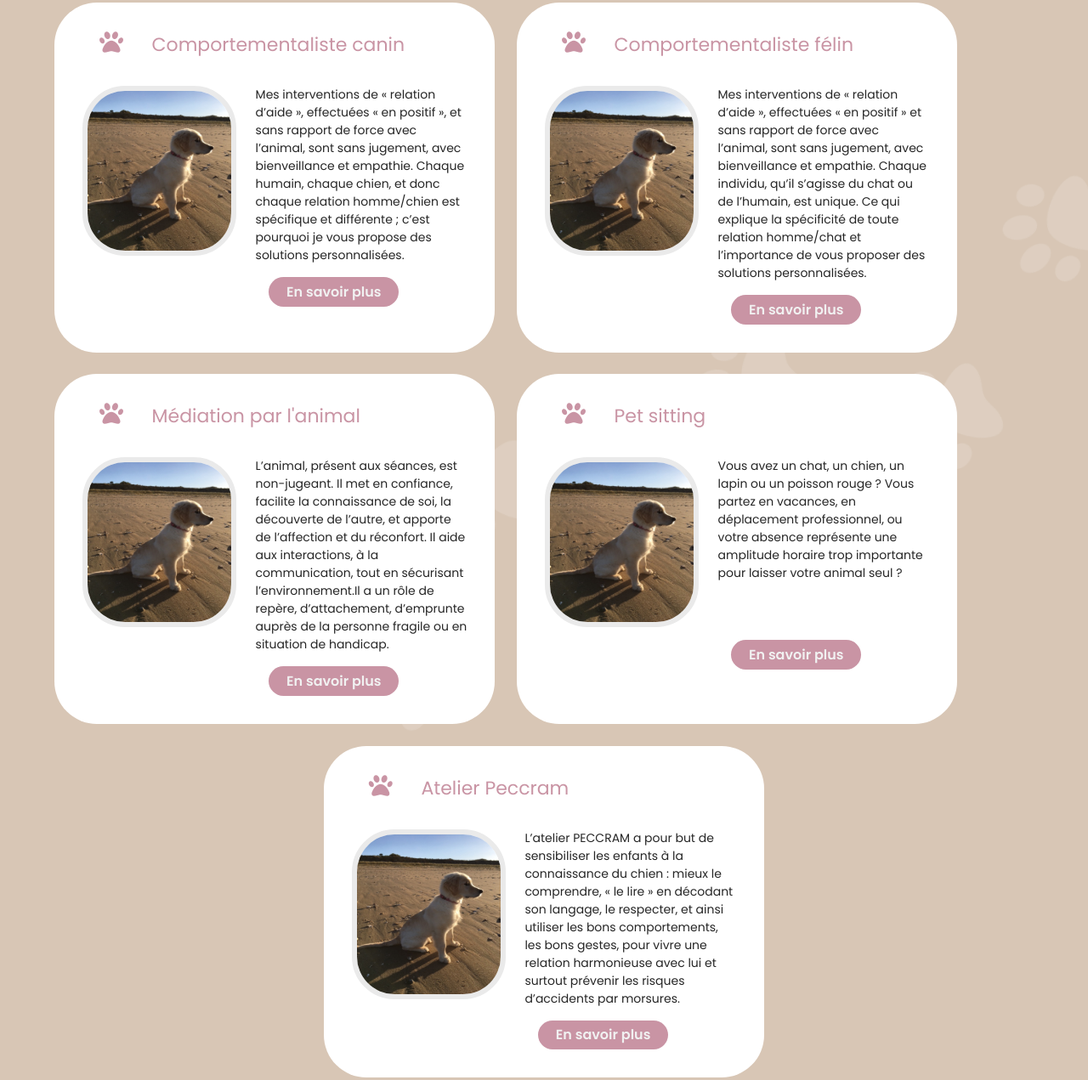
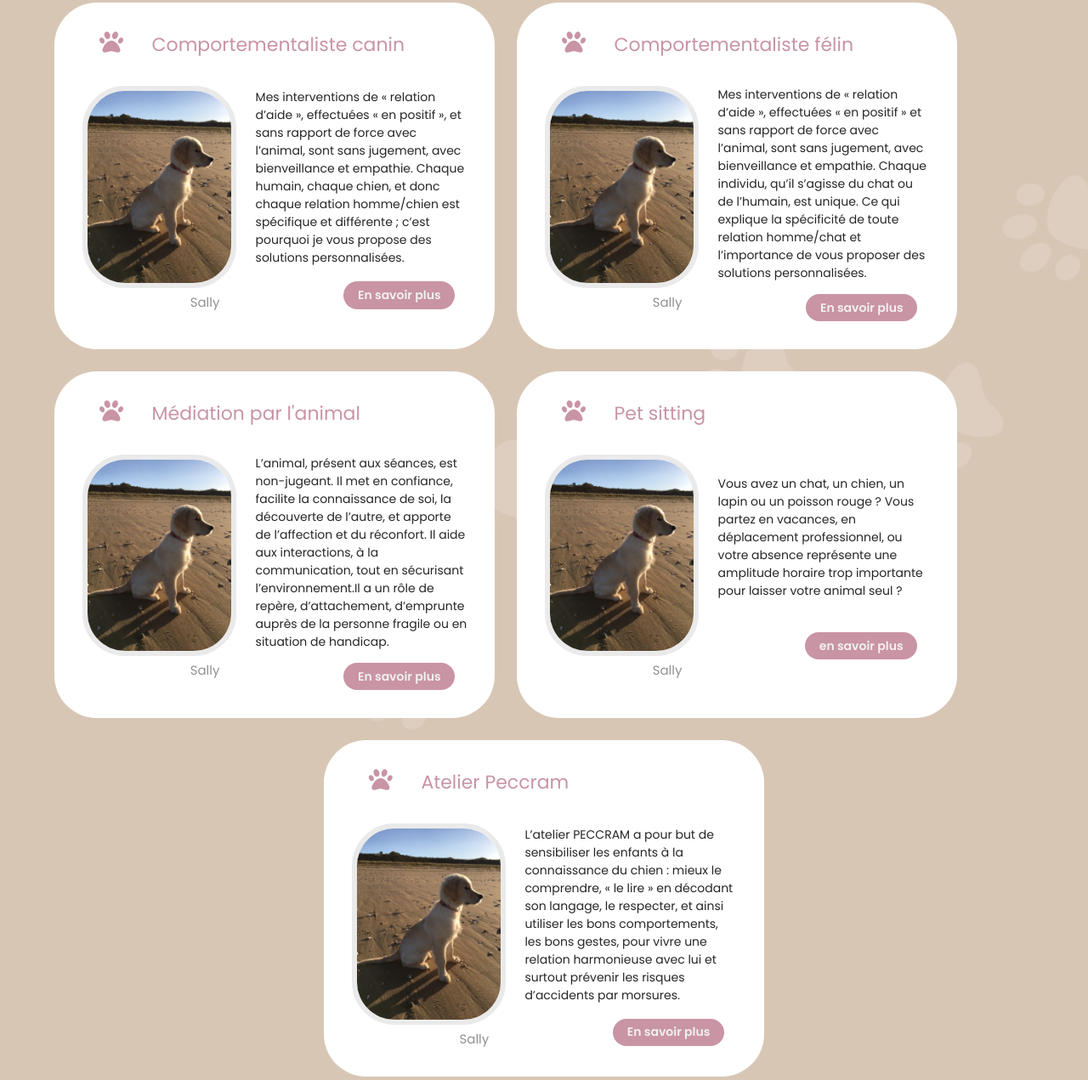
Before and after one commit to VincentLD/LMDR, a plain HTML site: page index.html in a window 1280 px wide. Shown: the part 1511-2782 px from the top of the page at 85% size. Drawn offline with Linux system fonts and the light colour scheme.

Commit message:
added links to services

```diff
--- a/assets/css/frontpage/_services.scss
+++ b/assets/css/frontpage/_services.scss
@@ -48,26 +48,40 @@
 						cursor: pointer;
 						transform: rotate(0);
 						transition: all 0.3s ease;
-						perspective: 10px;
 
 						&--active {
 							transform: rotate(180deg);
-							perspective: 100px;
 						}
 					}
 				}
 				.content-wrapper {
-					img {
+					.img-wrapper {
 						display: none;
 					}
+
+					.single__content--wrapper {
+						max-height: 0px;
+						overflow: hidden;
+						transition: max-height 0.3s ease-in-out;
+
 						.single__content {
-						max-height: 0px;
 							font-size: 1.4rem;
-						overflow: hidden;
-						transition: all 0.3s ease-in-out;
+							line-height: 150%;
+							margin-bottom: 1em;
+						}
 
 						&--active {
 							max-height: 500px;
+							overflow: unset;
+						}
+
+						.button {
+							margin: 0 1em 0 auto;
+							padding: 0.4em 1.2em;
+							display: block;
+							width: fit-content;
+							font-size: 1.4rem;
+						}
 					}
 				}
 
@@ -79,10 +93,6 @@
 					width: 100%;
 					height: 1px;
 					background-color: $blanc-1;
-					}
-				}
-				.button {
-					display: none;
 				}
 			}
 		}
@@ -149,39 +159,62 @@
 							display: none;
 						}
 					}
+
 					.content-wrapper {
 						display: flex;
 						justify-content: space-between;
-						margin-bottom: 1.5em;
+
+						.img-wrapper {
+							display: block;
+							width: 40%;
 
 							img {
 								display: block;
-							width: 40%;
-							max-width: 200px;
-							max-height: 200px;
+								max-height: 260px;
+								width: 100%;
 								border-radius: 50px;
 								border: 6px solid #eaeaea;
+								margin: 0 auto 0.5em auto;
 							}
+
+							.img__text {
+								font-size: 1.5rem;
+								text-align: right;
+								position: relative;
+								left: -1.3em;
+								opacity: 0.5;
+							}
+						}
+
+						.single__content--wrapper {
+							max-height: unset;
+							display: flex;
+							flex-direction: column;
+							justify-content: space-evenly;
+							width: 55%;
+
 							.single__content {
-							max-height: unset;
 								font-size: 1.4rem;
-							width: 55%;
+								margin-bottom: 1em;
+							}
 
 							&--active {
 								all: unset;
 							}
 						}
+					}
+
+					.button {
+						display: block;
+						margin: 0 0 0 auto;
+						width: fit-content;
+						padding: 0.3em 1.3em;
+					}
 
 					&:not(:last-child)::after {
 						display: none;
 					}
-					}
-					.button {
-						display: block;
-						margin: 0 5em 0 auto;
-						width: fit-content;
-						padding: 0.3em 1.3em;
-					}
+
 					&:last-child {
 						margin: 0 auto 4em auto;
 					}
--- a/assets/js/service.js
+++ b/assets/js/service.js
@@ -1,10 +1,9 @@
 const services = Array.from(document.querySelectorAll('.mobile__single'));
-
 
 services.forEach(service => {
   let chevron = service.children[0].children[1];
   chevron.addEventListener('click', () => {
     chevron.classList.toggle('single__icon--active');
-    service.children[1].children[1].classList.toggle('single__content--active');
+    service.children[1].children[1].classList.toggle('single__content--wrapper--active');
   });
 });
--- a/index.html
+++ b/index.html
@@ -102,14 +102,19 @@
 						<i class="fa-solid fa-circle-chevron-down single__icon"></i>
 					</div>
 					<div class="content-wrapper">
+						<div class="img-wrapper">
 							<img src="./assets/img/sally.jpg" alt="">
+							<p class="img__text">Sally</p>
+						</div>
+						<div class="single__content--wrapper">
 							<p class="single__content">Mes interventions de « relation d’aide », effectuées « en positif », et sans
 								rapport de force avec l’animal, sont sans jugement, avec bienveillance et empathie.
 								Chaque humain, chaque chien, et donc chaque relation homme/chien est spécifique et différente ; c’est
 								pourquoi je vous propose des solutions personnalisées.
 							</p>
+							<a class="button" href="">En savoir plus</a>
 						</div>
-					<a class="button" href="">En savoir plus</a>
+					</div>
 				</div>
 				<div class="mobile__single">
 					<div class="single__header">
@@ -117,7 +122,11 @@
 						<i class="fa-solid fa-circle-chevron-down single__icon"></i>
 					</div>
 					<div class="content-wrapper">
+						<div class="img-wrapper">
 							<img src="./assets/img/sally.jpg" alt="">
+							<p class="img__text">Sally</p>
+						</div>
+						<div class="single__content--wrapper">
 							<p class="single__content">Mes interventions de « relation d’aide », effectuées « en positif » et sans
 								rapport
 								de force avec l’animal, sont sans jugement, avec bienveillance et empathie.
@@ -125,8 +134,9 @@
 								toute
 								relation homme/chat et l’importance de vous proposer des solutions personnalisées.
 							</p>
+							<a class="button" href="">En savoir plus</a>
 						</div>
-					<a class="button" href="">En savoir plus</a>
+					</div>
 				</div>
 				<div class="mobile__single">
 					<div class="single__header">
@@ -134,15 +144,21 @@
 						<i class="fa-solid fa-circle-chevron-down single__icon"></i>
 					</div>
 					<div class="content-wrapper">
+						<div class="img-wrapper">
 							<img src="./assets/img/sally.jpg" alt="">
-						<p class="single__content">L’animal, présent aux séances, est non-jugeant. Il met en confiance, facilite la
+							<p class="img__text">Sally</p>
+						</div>
+						<div class="single__content--wrapper">
+							<p class="single__content">L’animal, présent aux séances, est non-jugeant. Il met en confiance, facilite
+								la
 								connaissance de soi, la découverte de l’autre, et apporte de l’affection et du réconfort. Il aide aux
 								interactions, à la communication, tout en sécurisant l’environnement.Il a un rôle de repère,
 								d’attachement,
 								d’emprunte auprès de la personne fragile ou en situation de handicap.
 							</p>
+							<a class="button" href="">En savoir plus</a>
 						</div>
-					<a class="button" href="">En savoir plus</a>
+					</div>
 				</div>
 				<div class="mobile__single">
 					<div class="single__header">
@@ -150,13 +166,18 @@
 						<i class="fa-solid fa-circle-chevron-down single__icon"></i>
 					</div>
 					<div class="content-wrapper">
+						<div class="img-wrapper">
 							<img src="./assets/img/sally.jpg" alt="">
+							<p class="img__text">Sally</p>
+						</div>
+						<div class="single__content--wrapper">
 							<p class="single__content">Vous avez un chat, un chien, un lapin ou un poisson rouge ?
 								Vous partez en vacances, en déplacement professionnel, ou votre absence représente
 								une amplitude horaire trop importante pour laisser votre animal seul ?
 							</p>
+							<a class="button" href="">en savoir plus</a>
 						</div>
-					<a class="button" href="">En savoir plus</a>
+					</div>
 				</div>
 				<div class="mobile__single">
 					<div class="single__header">
@@ -164,7 +185,11 @@
 						<i class="fa-solid fa-circle-chevron-down single__icon"></i>
 					</div>
 					<div class="content-wrapper">
+						<div class="img-wrapper">
 							<img src="./assets/img/sally.jpg" alt="">
+							<p class="img__text">Sally</p>
+						</div>
+						<div class="single__content--wrapper">
 							<p class="single__content">L’atelier PECCRAM a pour but de sensibiliser les enfants à la connaissance du
 								chien
 								: mieux le comprendre, « le lire » en décodant son langage, le respecter, et ainsi utiliser les bons
@@ -172,8 +197,9 @@
 								risques
 								d’accidents par morsures.
 							</p>
+							<a class="button btn-mobile" href="">En savoir plus</a>
 						</div>
-					<a class="button" href="">En savoir plus</a>
+					</div>
 				</div>
 			</div>
 		</div>
```
Also changed, not shown: assets/css/style.css, 1 other file. Lines whose indentation alone changed are shown as unchanged.
